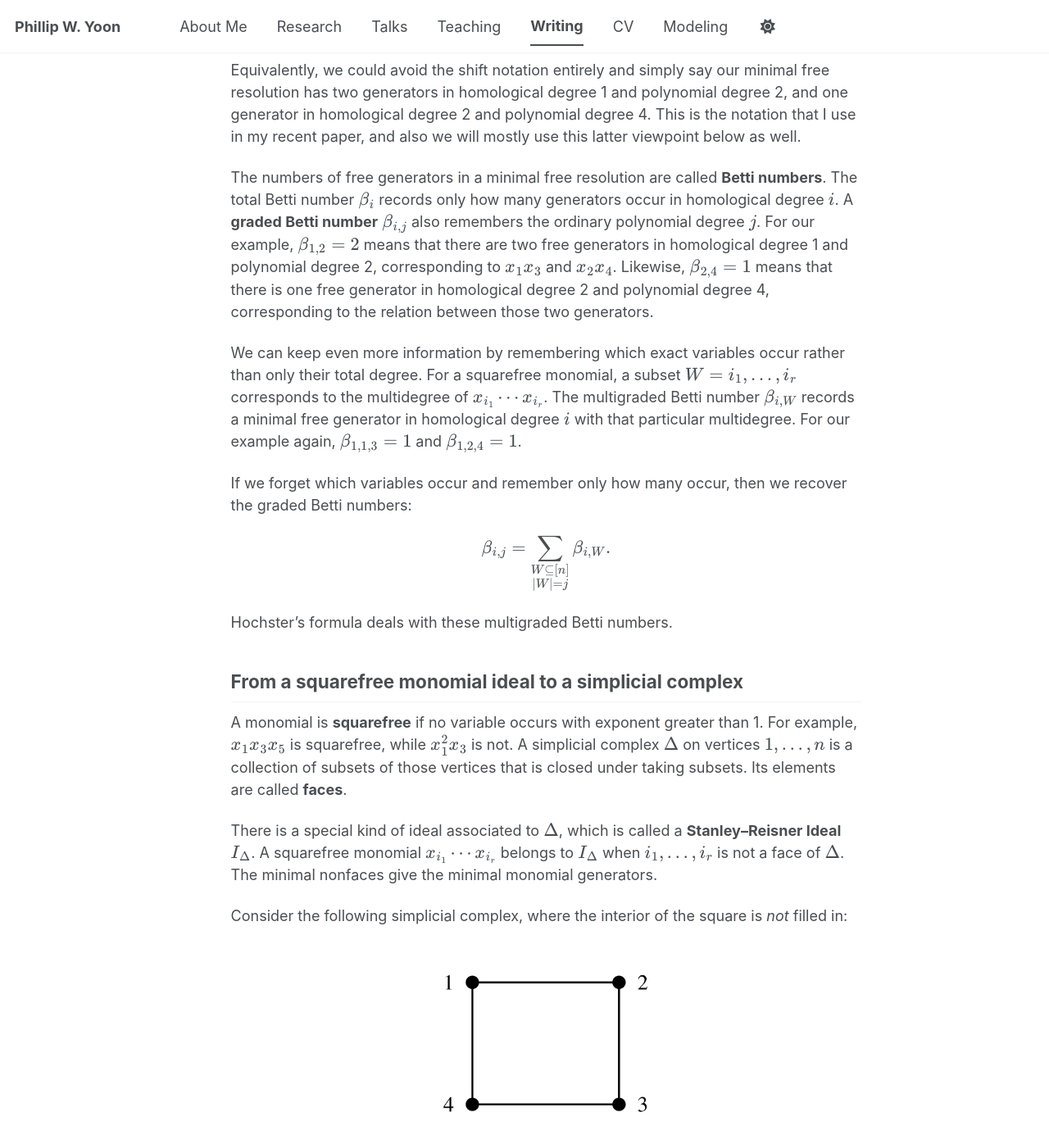
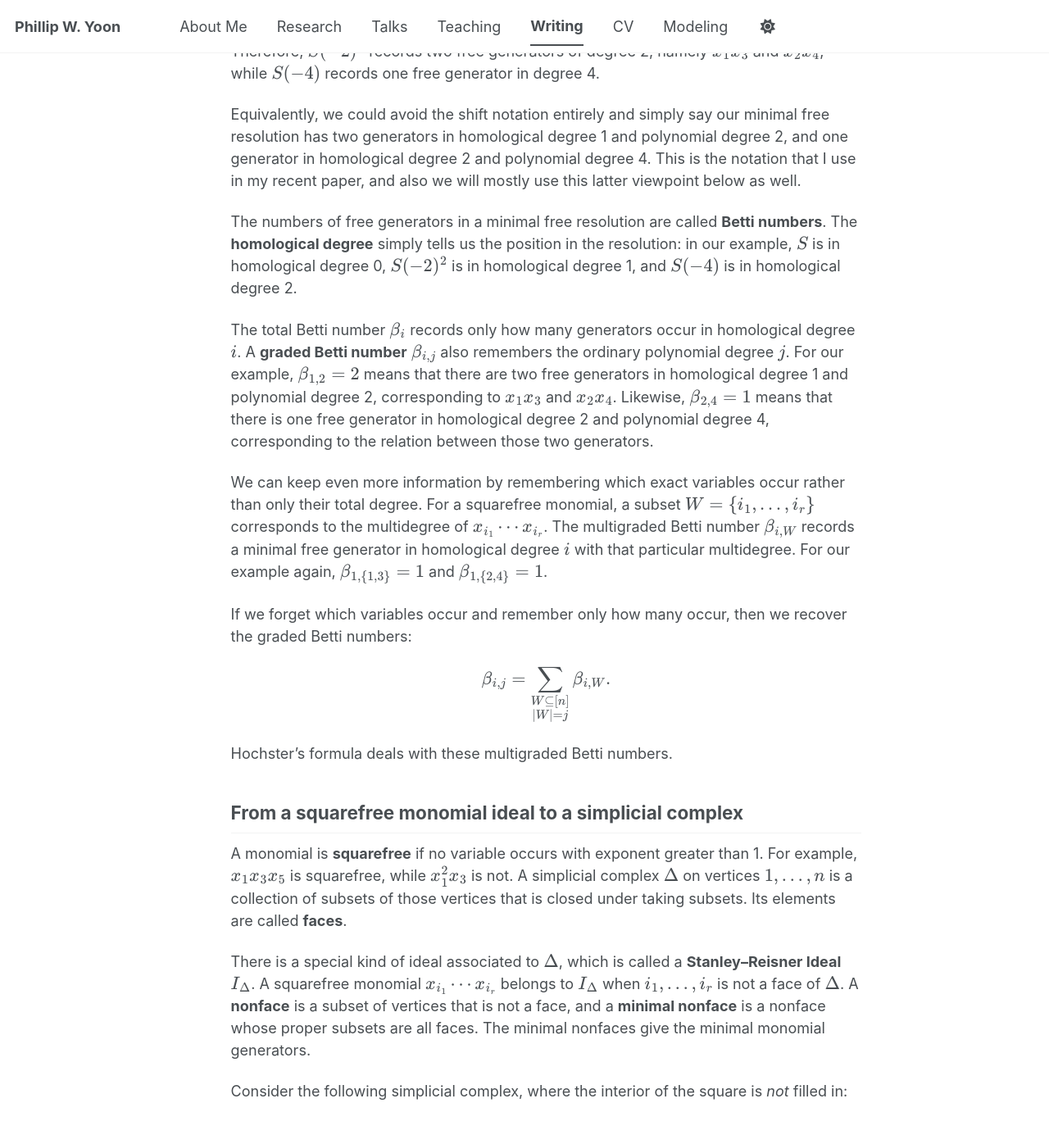
Before and after one commit to pwyoon/pwyoon.github.io, a Jekyll site: the page built from _posts/2026-09-07-math-02.md, in a window 1280 px wide and 1400 px high, scrolled down 1892 px. Shown: the top 1396 px of the window at 82% size. Built offline with Jekyll 4.4.1, drawn with Linux system fonts in a browser that asks for light colours; comment, search, counter and statistics services are not loaded; a style sheet for code colours, icons or effects is not loaded; some of the changed text lies outside the part shown.

Commit message:
Update 2026-09-07-math-02.md

```diff
--- a/_posts/2026-09-07-math-02.md
+++ b/_posts/2026-09-07-math-02.md
@@ -28,7 +28,7 @@ Let $S=k[x_1,\dots,x_n]$ be a polynomial ring over a field $k$. If we have $S=k[
 
 A **module** over $S$, or an **$S$-module**, is similar to a vector space, except that the scalars in vector space are replaced by polynomials in $S$ rather than just numbers in the field $k$. So, for instance, if we can multiply a vector by a scalar such as 3 in a vector space, then in an $S$-module, we can multiply an element by a polynomial such as $x_1x_2+x_3$.
 
-The polynomial ring $S$ itself is actually an $S$-module as well, since we simply multiply polynomials by other polynomials.
+The polynomial ring $S$ itself is actually an $S$-module as well, since we simply multiply polynomials by other polynomials. A **free $S$-module** is an $S$-module that has a basis, much like a vector space has a basis. The basic examples are $S,S^2,S^3,\dots$. A free resolution is built out of these free modules.
 
 Consider $I = (x_1x_3,x_2x_4) \subseteq k[x_1,x_2,x_3,x_4].$ The ideal has two generators, but those generators themselves satisfy a relation, namely $x_2x_4(x_1x_3)-x_1x_3(x_2x_4)=0.$
 
@@ -51,9 +51,11 @@ The notation $S(-d)$ is a standard way of recording a **grading shift**. It does
 
 Equivalently, we could avoid the shift notation entirely and simply say our minimal free resolution has two generators in homological degree 1 and polynomial degree 2, and one generator in homological degree 2 and polynomial degree 4. This is the notation that I use in my recent paper, and also we will mostly use this latter viewpoint below as well.
 
-The numbers of free generators in a minimal free resolution are called **Betti numbers**. The total Betti number $\beta_i$ records only how many generators occur in homological degree $i$. A **graded Betti number** $\beta_{i,j}$ also remembers the ordinary polynomial degree $j$. For our example, $\beta_{1,2}=2$ means that there are two free generators in homological degree 1 and polynomial degree 2, corresponding to $x_1x_3$ and $x_2x_4$. Likewise, $\beta_{2,4}=1$ means that there is one free generator in homological degree 2 and polynomial degree 4, corresponding to the relation between those two generators.
+The numbers of free generators in a minimal free resolution are called **Betti numbers**. The **homological degree** simply tells us the position in the resolution: in our example, $S$ is in homological degree 0, $S(-2)^2$ is in homological degree 1, and $S(-4)$ is in homological degree 2.
 
-We can keep even more information by remembering which exact variables occur rather than only their total degree. For a squarefree monomial, a subset $W=\{i_1,\dots,i_r\}$ corresponds to the multidegree of $x_{i_1}\cdots x_{i_r}$. The multigraded Betti number $\beta_{i,W}$ records a minimal free generator in homological degree $i$ with that particular multidegree. For our example again, $\beta_{1,\{1,3\}}=1$ and $\beta_{1,\{2,4\}}=1$.
+The total Betti number $\beta_i$ records only how many generators occur in homological degree $i$. A **graded Betti number** $\beta_{i,j}$ also remembers the ordinary polynomial degree $j$. For our example, $\beta_{1,2}=2$ means that there are two free generators in homological degree 1 and polynomial degree 2, corresponding to $x_1x_3$ and $x_2x_4$. Likewise, $\beta_{2,4}=1$ means that there is one free generator in homological degree 2 and polynomial degree 4, corresponding to the relation between those two generators.
+
+We can keep even more information by remembering which exact variables occur rather than only their total degree. For a squarefree monomial, a subset $W=\lbrace i_1,\dots,i_r\rbrace$ corresponds to the multidegree of $x_{i_1}\cdots x_{i_r}$. The multigraded Betti number $\beta_{i,W}$ records a minimal free generator in homological degree $i$ with that particular multidegree. For our example again, $\beta_{1,\lbrace 1,3\rbrace}=1$ and $\beta_{1,\lbrace 2,4\rbrace}=1$.
 
 If we forget which variables occur and remember only how many occur, then we recover the graded Betti numbers:
 
@@ -70,7 +72,7 @@ Hochster's formula deals with these multigraded Betti numbers.
 
 A monomial is **squarefree** if no variable occurs with exponent greater than 1. For example, $x_1x_3x_5$ is squarefree, while $x_1^2x_3$ is not. A simplicial complex $\Delta$ on vertices $\{1,\dots,n\}$ is a collection of subsets of those vertices that is closed under taking subsets. Its elements are called **faces**.
 
-There is a special kind of ideal associated to $\Delta$, which is called a **Stanley--Reisner Ideal** $I_\Delta$. A squarefree monomial $x_{i_1}\cdots x_{i_r}$ belongs to $I_\Delta$ when $\{i_1,\dots,i_r\}$ is not a face of $\Delta$. The minimal nonfaces give the minimal monomial generators.
+There is a special kind of ideal associated to $\Delta$, which is called a **Stanley--Reisner Ideal** $I_\Delta$. A squarefree monomial $x_{i_1}\cdots x_{i_r}$ belongs to $I_\Delta$ when $\{i_1,\dots,i_r\}$ is not a face of $\Delta$. A **nonface** is a subset of vertices that is not a face, and a **minimal nonface** is a nonface whose proper subsets are all faces. The minimal nonfaces give the minimal monomial generators.
 
 Consider the following simplicial complex, where the interior of the square is *not* filled in:
 
```
